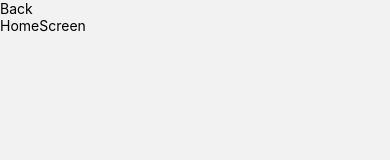
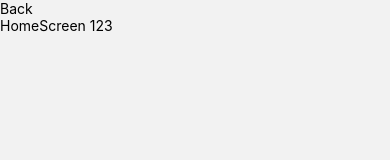
Before and after one commit to NguyenVanHao997/MyApp, a React Native app: screen /home in a window 390 px wide. Shown: the top 160 px of the page. Built offline with nearby package versions, Linux system fonts and the light colour scheme; what react-native-notifier would draw is missing.

Commit message:
tag v1.0.1

```diff
--- a/src/screens/HomeScreen.tsx
+++ b/src/screens/HomeScreen.tsx
@@ -12,7 +12,7 @@ const HomeScreen = () => {
         testID="go_back_home">
         <Text>Back</Text>
       </TouchableOpacity>
-      <Text>HomeScreen</Text>
+      <Text>HomeScreen 123</Text>
     </View>
   );
 };
```
